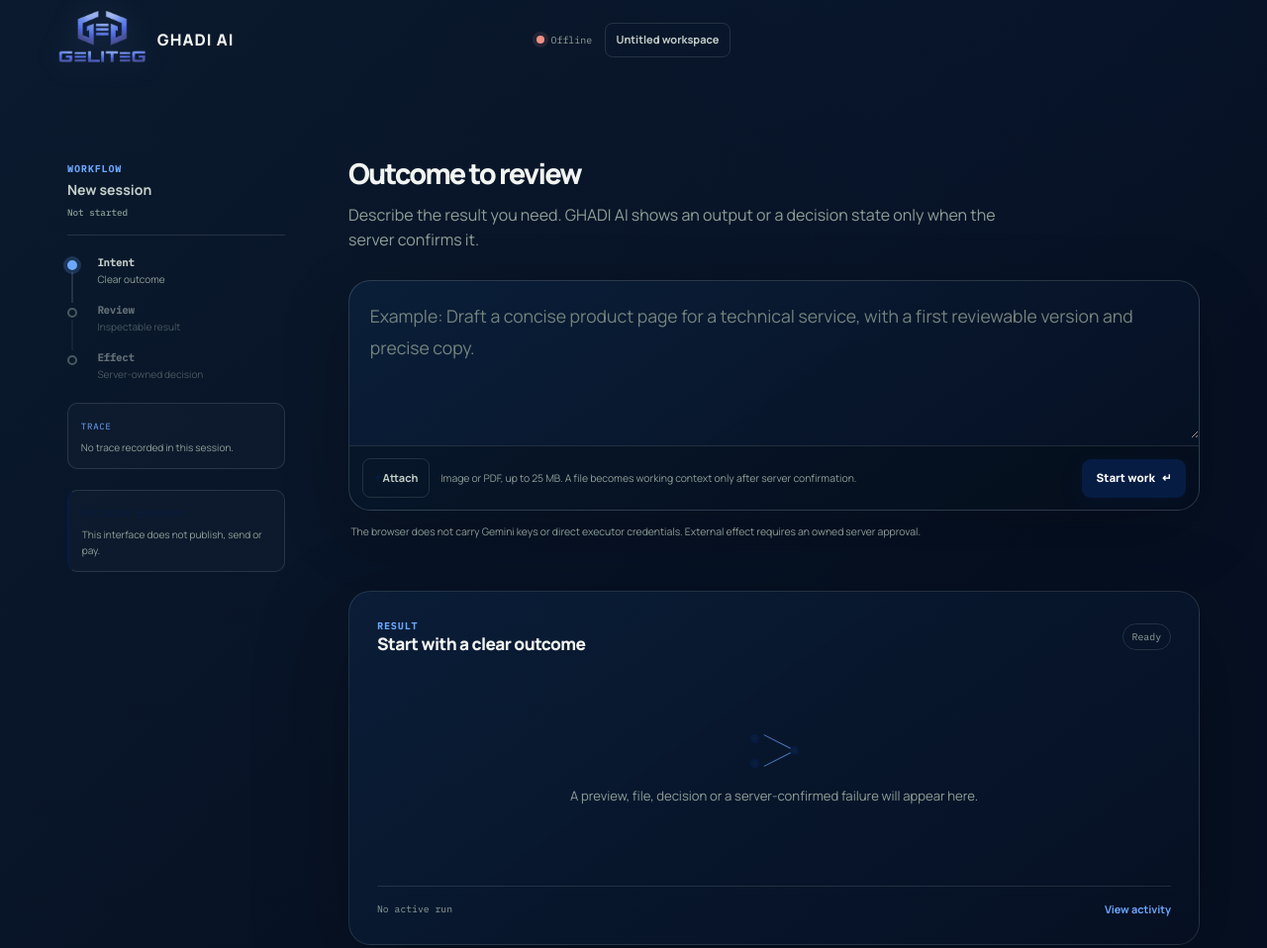
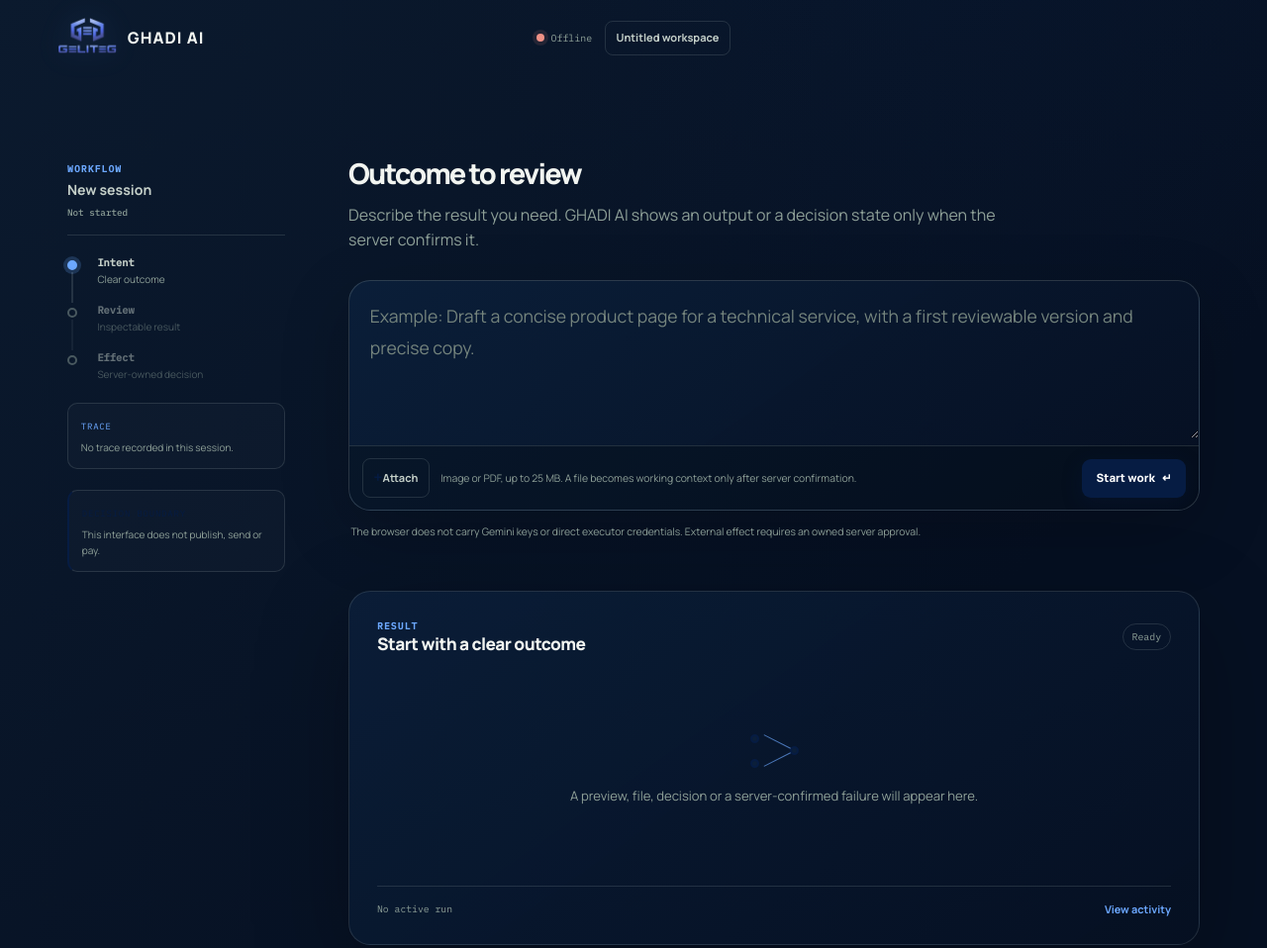
Before and after one commit to gelitesystem/GHADI-ELITE-GLOBAL-FOR-SMART-PLATFORMS-LLC-, a plain HTML site: page public/dashboard.html in a window 1280 px wide. Shown: the whole page at 99% size. Drawn offline with Linux system fonts and the light colour scheme; no server answers.

Commit message:
تحديث شامل بعد النشر التلقائي

```diff
--- a/public/dashboard.html
+++ b/public/dashboard.html
@@ -18,7 +18,7 @@
     <div class="app-shell">
  <header class="app-header">
   <a class="brand" href="/" aria-label="GHADI AI home">
-    <img src="/image/g_elite_g-logo_final.png" alt="G-ELITE-G symbol" width="90" style="height: auto" />
+    <img src="/image/g_elite_g-logo_final.png" alt="G-ELITE-G symbol" width="60" style="height: auto" />
     <span class="brand-copy"><strong>GHADI AI</strong></span>
   </a>
 <div class="header-actions">
```
